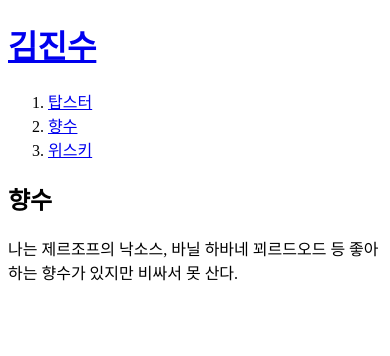
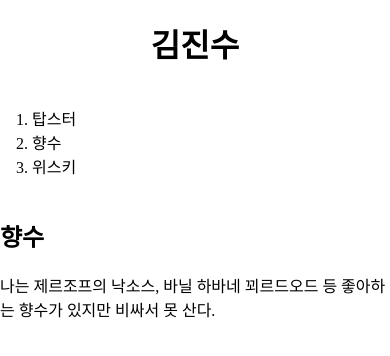
Before and after one commit to kanokano1/my_first_web_site, a plain HTML site: page 2.html in a window 390 px wide. Drawn offline with Linux system fonts and the light colour scheme.

Commit message:
20251127

```diff
--- a/2.html
+++ b/2.html
@@ -3,9 +3,54 @@
 <head>
     <title>WEB1_fragrance</title>
     <meta charset="utf-8">
+    <style>
+        body {
+            margin:0;
+        }
+        h1 {
+            font-size: 200%;
+            text-align: center;
+            border-bottom:1px solid gray;
+            margin:0;
+            padding:20px;
+        }
+        a {
+            color:black;
+            text-decoration:none;
+        }
+        #grid ol {
+            border-right:1px solid gray;
+            width:100px;
+            margin:0px;
+            padding:20px;
+            padding-left:32px;
+        }
+        #grid {
+            display: grid;
+            grid-template-columns: 150px 1fr;
+        }
+        #article {
+            padding-left:24px;
+        }
+        @media (max-width:800px) {
+            #grid ol {
+                border-right: none;
+            }
+            #grid {
+                display: block;
+            }
+            #article {
+                padding-left:14px;
+            }
+            h1 {
+                border-bottom:none;
+            }
+        }
+    </style>
 </head>
 <body>
     <h1><a href="index.html">김진수</a></h1>
+    <div id="grid">
         <ol>
             <li><a href="1.html">탑스터</a></li>
             <li><a href="2.html">향수</a></li>
@@ -13,5 +58,6 @@
         </ol>
         <h2>향수</h2>
         <p>나는 제르조프의 낙소스, 바닐 하바네 꾀르드오드 등 좋아하는 향수가 있지만 비싸서 못 산다.</p>
+    </div>
 </body>
 </html>
```
Also changed, not shown: 1.html (+14 -0 lines), 3.html (+46 -0 lines), index.html (+35 -5 lines). Lines whose indentation alone changed are shown as unchanged.
